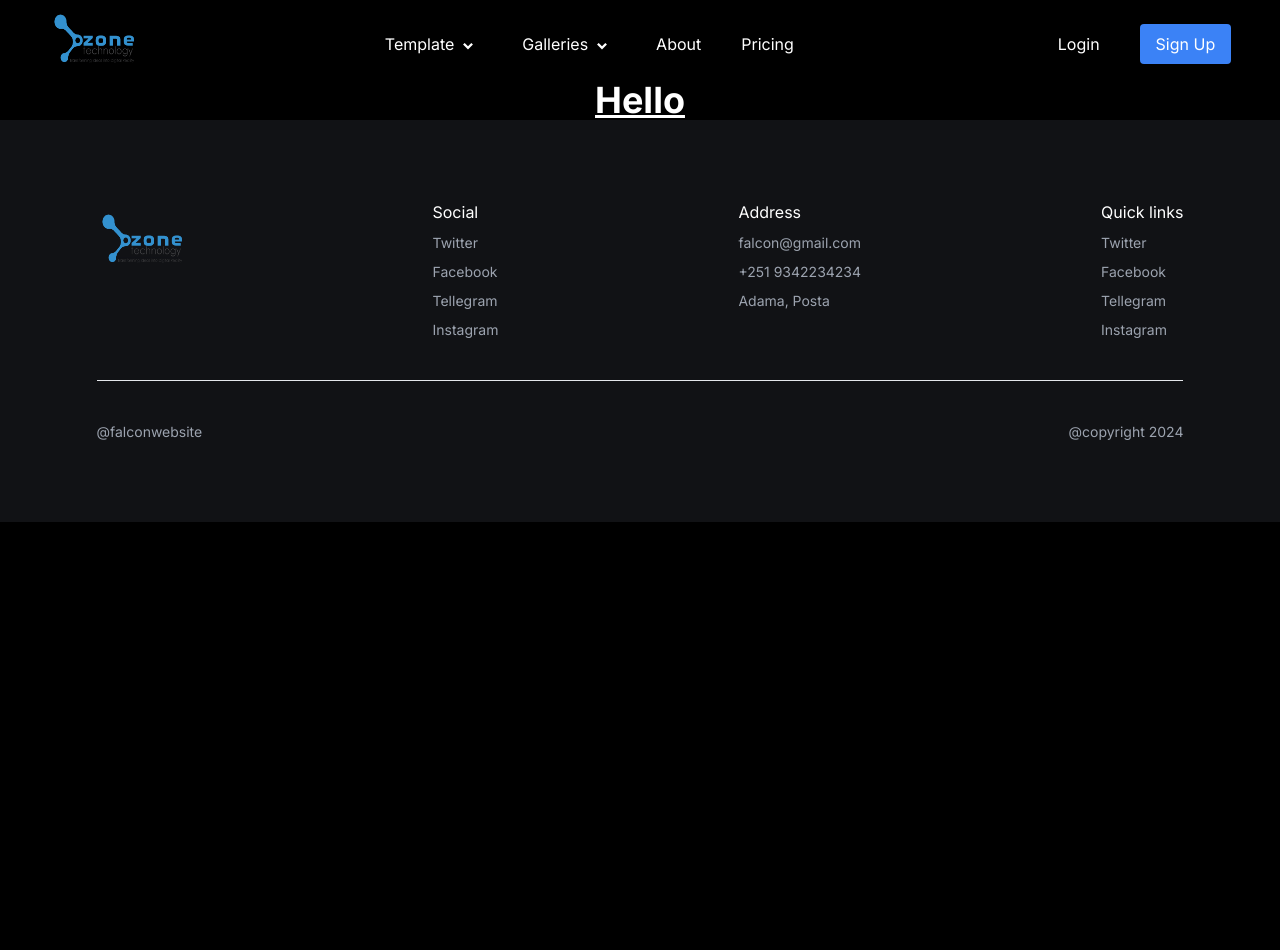
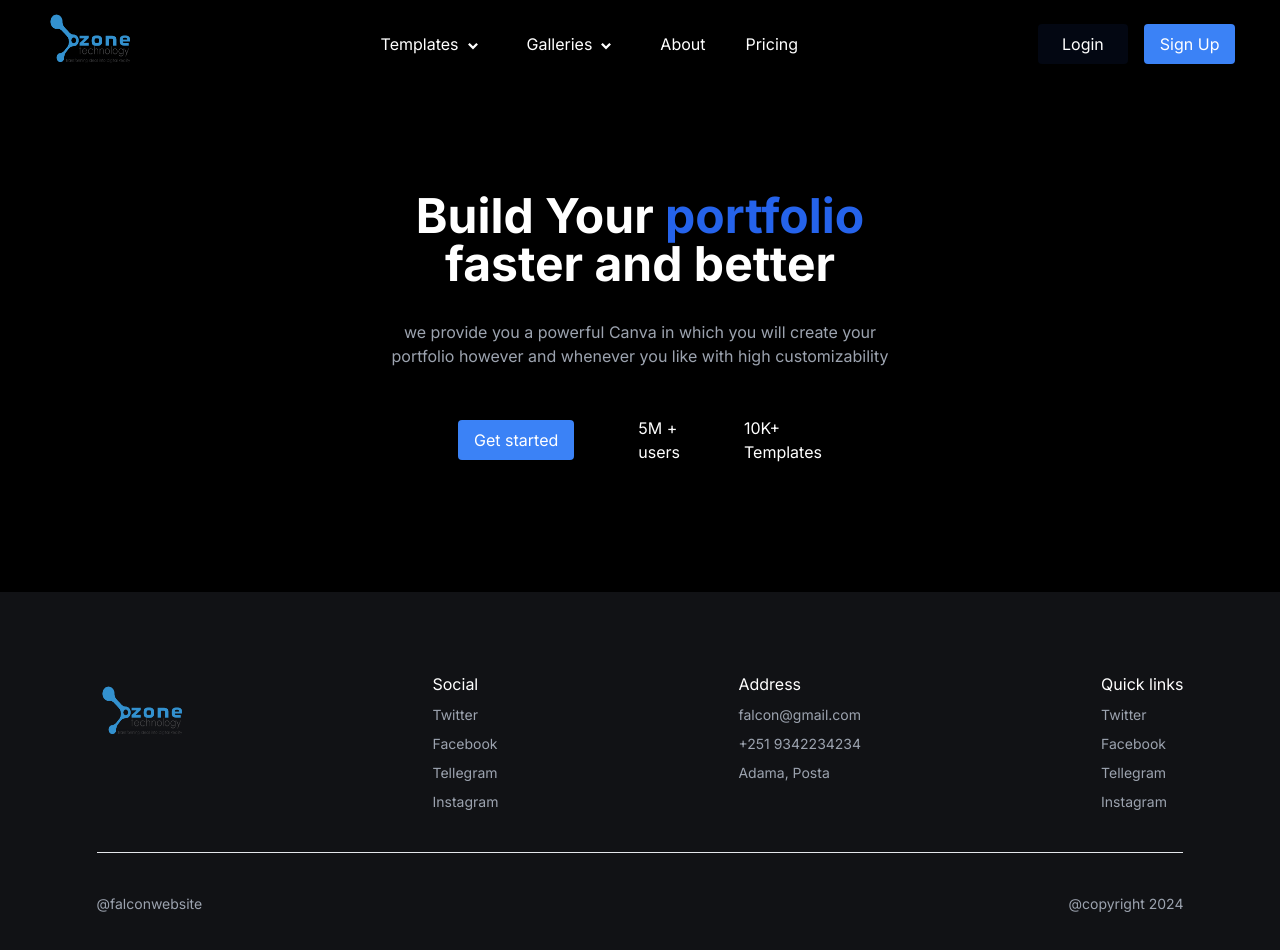
Before and after one commit to ozone-tech-dev/Falcon, a Next.js app in the folder portfolio/: page / in a window 1280 px wide. Shown: the top 950 px of the page. Before the commit the page ends 800 px from the top, so only its background shows below. Built offline with nearby package versions, Linux system fonts and the light colour scheme.

Commit message:
banner add

```diff
--- a/portfolio/src/app/page.js
+++ b/portfolio/src/app/page.js
@@ -1,9 +1,9 @@
 import Image from "next/image";
-
+import { Templates } from "@/components/global/Templates";
 export default function Home() {
   return (
-    <div className="flex justify-center font-bold text-4xl underline">
-      Hello
+    <div >
+      <Templates/>
     </div>
   );
 }
--- a/portfolio/src/components/global/Header.jsx
+++ b/portfolio/src/components/global/Header.jsx
@@ -5,7 +5,7 @@ import { RiArrowDropDownLine } from "react-icons/ri";
 
 export const Header = () => {
   return (
-    <div className='flex justify-center gap-60 '>
+    <div className='flex justify-center gap-60 sticky '>
         <div>
             <a href="/">
             <Image
@@ -17,7 +17,7 @@ export const Header = () => {
         </div>
         <div className='flex gap-10  relative top-8 '>
             <a href="#template" className='flex hover:underline'>
-                <p className='text-white ' >Template </p>
+                <p className='text-white ' >Templates </p>
                 <small><RiArrowDropDownLine className='w-7 h-7'/></small>
             </a>
             <a href="#galleries " className='flex hover:underline'>
@@ -29,7 +29,7 @@ export const Header = () => {
         </div>
         <div className=' relative top-6'>
             <div className='flex gap-4'>
-                <button className='text-white bg-black px-6 py-2 rounded focus-visible:disabled'>Login</button>
+                <button className='text-white bg-gray-950 px-6 py-2 rounded  focus-visible:disabled'>Login</button>
                 <button className='text-white bg-blue-500 px-4 py-2 rounded'>Sign Up</button>
             </div>
         </div>
--- /dev/null
+++ b/portfolio/src/components/global/Templates.jsx
@@ -0,0 +1,30 @@
+import React from 'react'
+
+export const Templates = () => {
+  return (
+    <div className='py-28'>
+        <div>
+            <div className='flex flex-col  justify-center items-center '>
+                <p className='text-5xl font-bold'>Build Your <small className='text-5xl font-bold text-blue-600'>portfolio </small> </p>
+                 <p className='text-5xl font-bold'>faster and better</p>
+            </div>
+            <div className='flex flex-col  justify-center items-center py-8 text-gray-400'>
+                <p>we provide you a powerful Canva in which you will create your </p>
+                <p>portfolio however and whenever you like with high customizability</p>
+            </div>
+            <div className='flex gap-16  justify-center items-center py-4 '>
+                <div><button className='text-white bg-blue-500 px-4 py-2 rounded'>Get started</button></div>
+                <div>
+                    <p>5M +</p>
+                    <p>users</p>
+                </div>
+                <div>
+                    <p>10K+</p>
+                    <p>Templates</p>
+                </div>
+            </div>
+        </div>
+        <div></div>
+    </div>
+  )
+}
```
